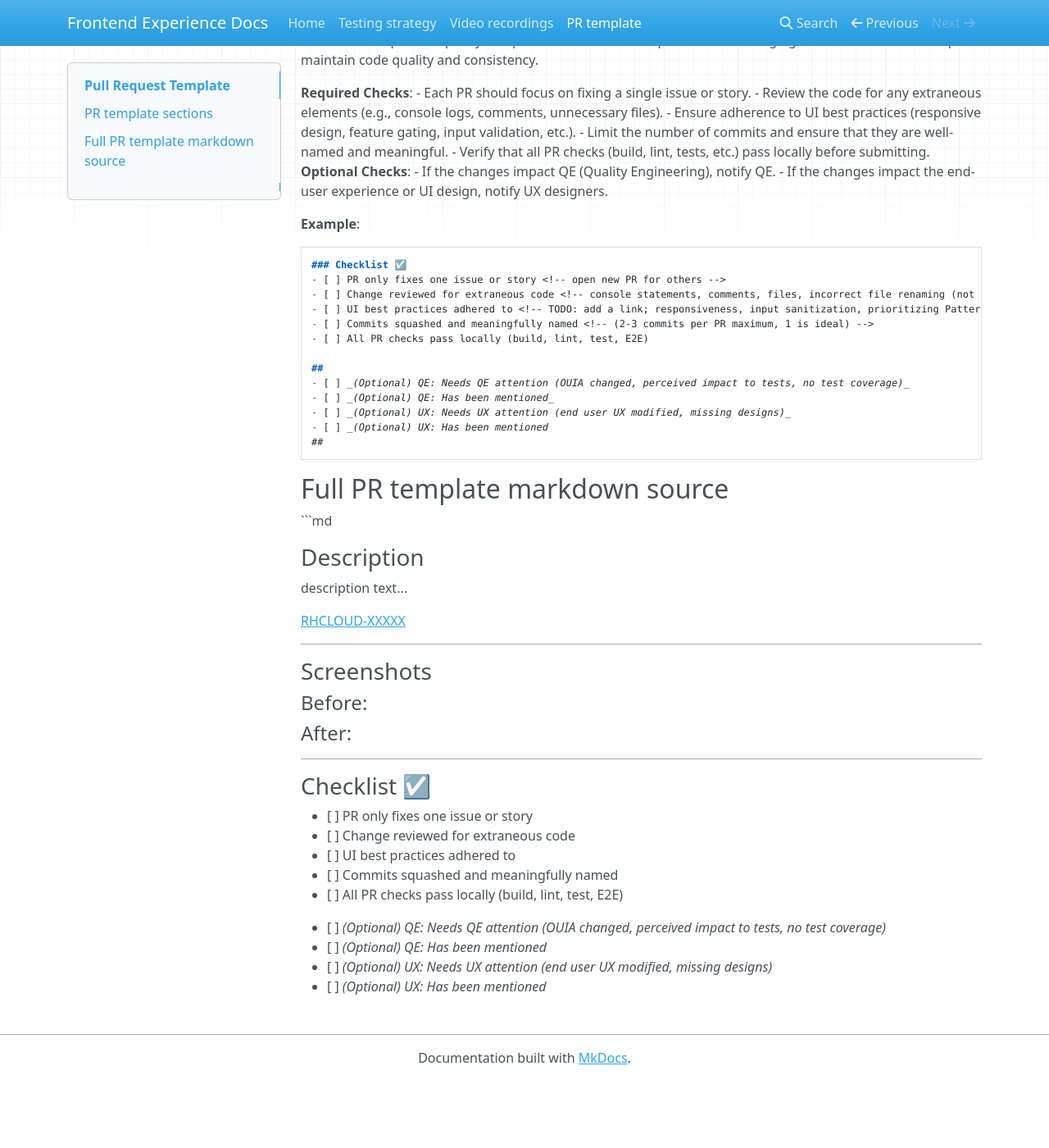
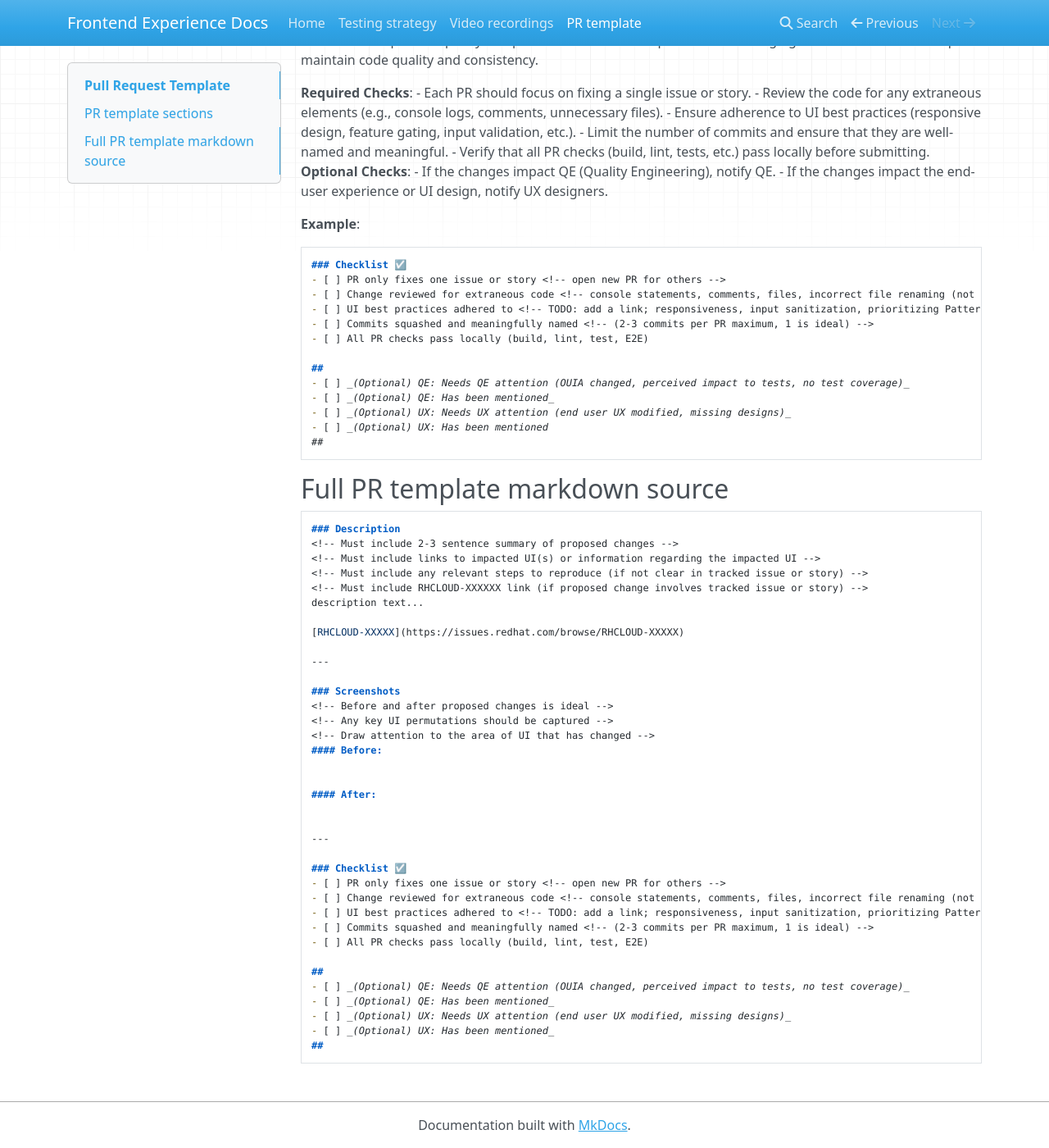
Before and after one commit to fhlavac/frontend-experience-docs, an MkDocs documentation site: the page built from pages/pr-template.md, in a window 1280 px wide and 1400 px high, scrolled down 931 px. Shown: the whole window at 82% size. Built offline with MkDocs 1.6.1, drawn with Linux system fonts in a browser that asks for light colours; nearby versions of some CDN libraries; before the commit the page ends 2249 px from its top, so only the background shows below that; part of the change alters nothing that is shown.

Commit message:
Minor fixes

````diff
--- a/README.md
+++ b/README.md
@@ -1,4 +1 @@
-# Frontend Experience docs
-This is a repository for the Platform Experience UI team's best practices and guidelines.
-
-If you have any content you would like to add, please create yourself a `*.md` file inside the `/pages` folder.
+./pages/index.md
--- a/pages/pr-template.md
+++ b/pages/pr-template.md
@@ -109,3 +109,4 @@ description text...
 - [ ] _(Optional) UX: Needs UX attention (end user UX modified, missing designs)_
 - [ ] _(Optional) UX: Has been mentioned_
 ##
+```
````
